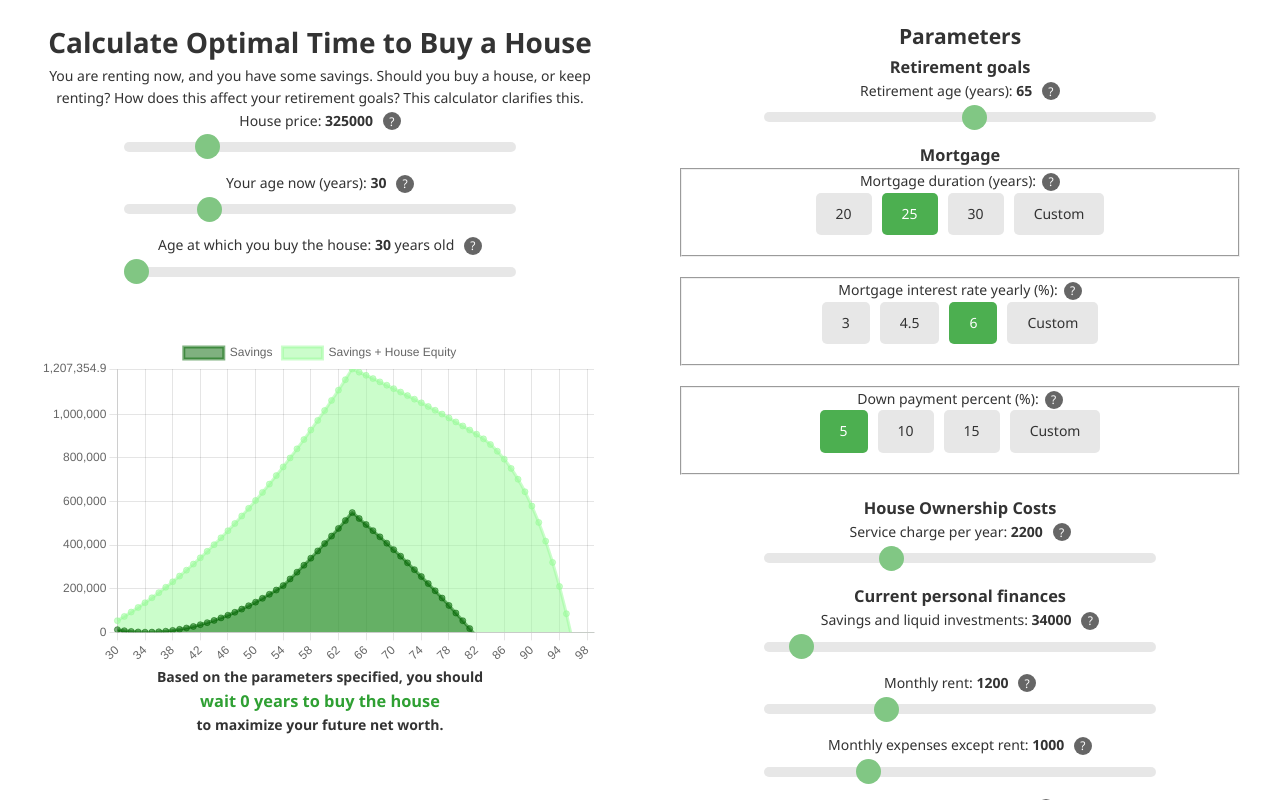
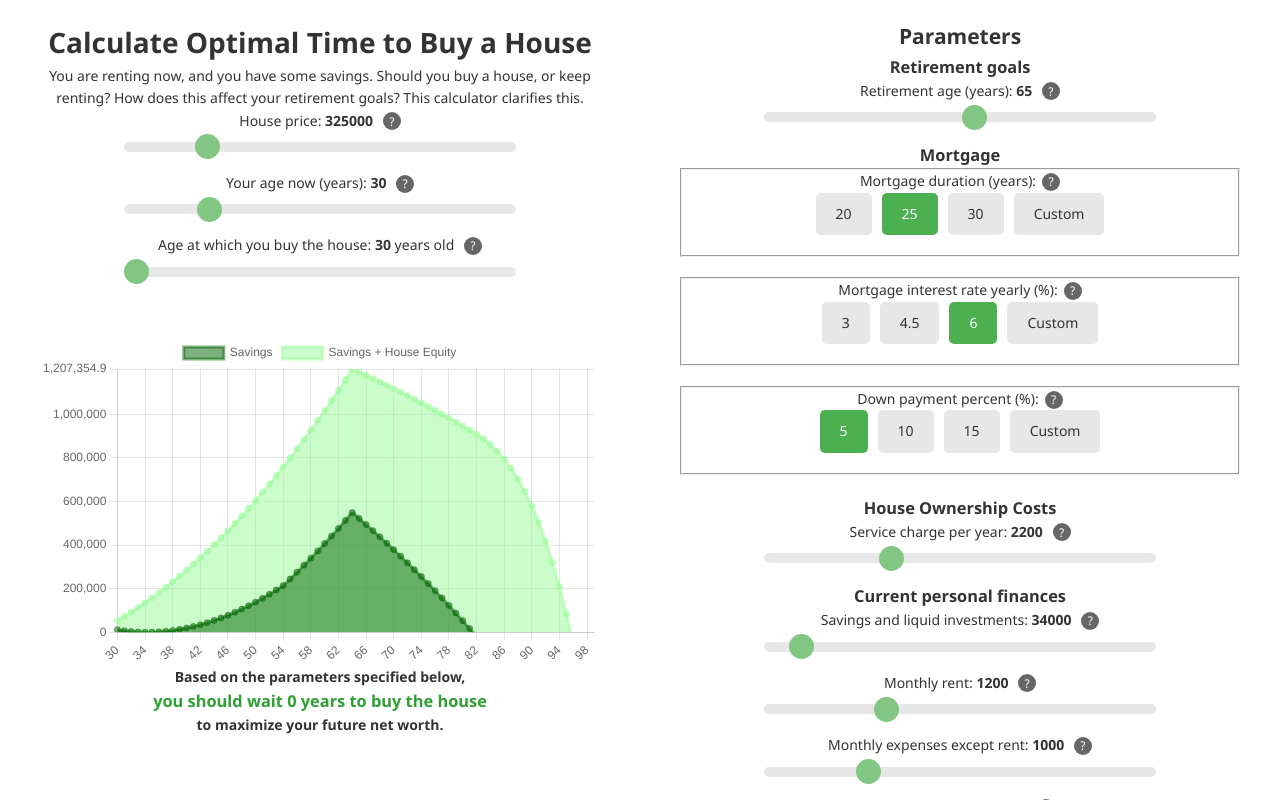
Before and after one commit to angel-boschdom/rent-vs-buy-calculator, a React (Vite) app: page / in a window 1280 px wide. Built offline with nearby package versions, Linux system fonts and the light colour scheme.

Commit message:
Simplify Slider component and fix transparency bug of SplitLayout by delegating the background color to the SplitLayout component

```diff
--- a/src/components/RentVsBuyCalculator/RentVsBuyCalculator.tsx
+++ b/src/components/RentVsBuyCalculator/RentVsBuyCalculator.tsx
@@ -247,9 +247,9 @@ const RentVsBuyCalculator: React.FC = () => {
         <>
         <canvas id="timeseriesChart"></canvas>
         <div id="resultsSummaryHeadline">
-          <h4>Based on the parameters specified, you should</h4>
+          <h4>Based on the parameters specified below,</h4>
           <h3>
-            wait <span id="optimalYearsWaitBuyHouse">0</span> years to buy the house
+          you should wait <span id="optimalYearsWaitBuyHouse">0</span> years to buy the house
           </h3>
           <h4>to maximize your future net worth.</h4>
         </div>
--- a/src/components/Slider/Slider.css
+++ b/src/components/Slider/Slider.css
@@ -1,5 +1,3 @@
-/* file: /src/components/Slider/Slider.css */
-
 .slider-container {
     margin-bottom: 20px;
     text-align: center;
@@ -13,6 +11,7 @@
 .slider-value {
     font-weight: bold;
 }
+
 .slider-container .slider {
     appearance: none;
     -webkit-appearance: none;
--- a/src/components/Slider/Slider.tsx
+++ b/src/components/Slider/Slider.tsx
@@ -1,4 +1,4 @@
-import React, { useState } from 'react';
+import React from 'react';
 import TooltipIcon from '../TooltipIcon/TooltipIcon';
 import './Slider.css';
 
@@ -25,37 +25,15 @@ const Slider: React.FC<SliderProps> = ({
   onChangeValue,
   valueSuffix = '',
 }) => {
-  const [isDragging, setIsDragging] = useState(false);
-
   const handleChange = (e: React.ChangeEvent<HTMLInputElement>) => {
-    // Only update if using mouse or if actually dragging on touch device
-    if (!e.nativeEvent.type.includes('touch') || isDragging) {
-      onChangeValue(Number(e.target.value));
-    }
-  };
-
-  const handleTouchStart = (e: React.TouchEvent) => {
-    e.preventDefault(); // Prevent accidental touches while scrolling
-  };
-
-  const handleTouchMove = (e: React.TouchEvent) => {
-    setIsDragging(true);
-    const input = e.target as HTMLInputElement;
-    const touch = e.touches[0];
-    const rect = input.getBoundingClientRect();
-    const pos = (touch.clientX - rect.left) / rect.width;
-    const newValue = min + pos * (max - min);
-    onChangeValue(Math.min(max, Math.max(min, Math.round(newValue / step) * step)));
-  };
-
-  const handleTouchEnd = () => {
-    setIsDragging(false);
+    onChangeValue(Number(e.target.value));
   };
 
   return (
     <div className="slider-container">
       <label htmlFor={id}>
-        {label}: <span className="slider-value">{value}</span>{valueSuffix}{' '}
+        {label}: <span className="slider-value">{value}</span>
+        {valueSuffix}{' '}
         {tooltipText && <TooltipIcon text={tooltipText} />}
       </label>
       <input
@@ -67,9 +45,6 @@ const Slider: React.FC<SliderProps> = ({
         value={value}
         className="slider"
         onChange={handleChange}
-        onTouchStart={handleTouchStart}
-        onTouchMove={handleTouchMove}
-        onTouchEnd={handleTouchEnd}
       />
     </div>
   );
--- a/src/components/SplitLayout/SplitLayout.css
+++ b/src/components/SplitLayout/SplitLayout.css
@@ -19,6 +19,7 @@
   /* The top part is normal flow. */
   .left-panel-top {
     padding: 1rem;
+    background: white;
   }
 
   /*
@@ -28,9 +29,10 @@
   */
   .left-panel-bottom {
     position: static; /* default on mobile */
+    background: white;
     padding: 1rem;
-    border-bottom: 1px solid #ddd; /* optional visual separator */
-    transition: all 0.2s ease;     /* smooth transition if you like */
+    border-bottom: 1px solid #ddd; /* visual separator */
+    transition: all 0.2s ease;     /* smooth transition */
   }
 
   /* The .fixed class forcibly pins it to the top of the viewport. */
@@ -55,6 +57,7 @@
   /* Right panel also full width on mobile. */
   .right-panel {
     width: 100%;
+    background-color: white;
     padding: 1rem;
   }
 
@@ -99,6 +102,7 @@
     .right-panel {
       flex: 1;          /* occupy remaining width */
       overflow-y: auto; /* scrollable right panel */
+      background-color: white;
       padding: 20px 40px;
     }
   }
--- a/src/styles.css
+++ b/src/styles.css
@@ -9,7 +9,6 @@
   }
 
   body {
-    background-color: white;
     color: #333;
     font-size: 14px;
     line-height: 1.6;
```
Lines whose indentation alone changed are shown as unchanged.
